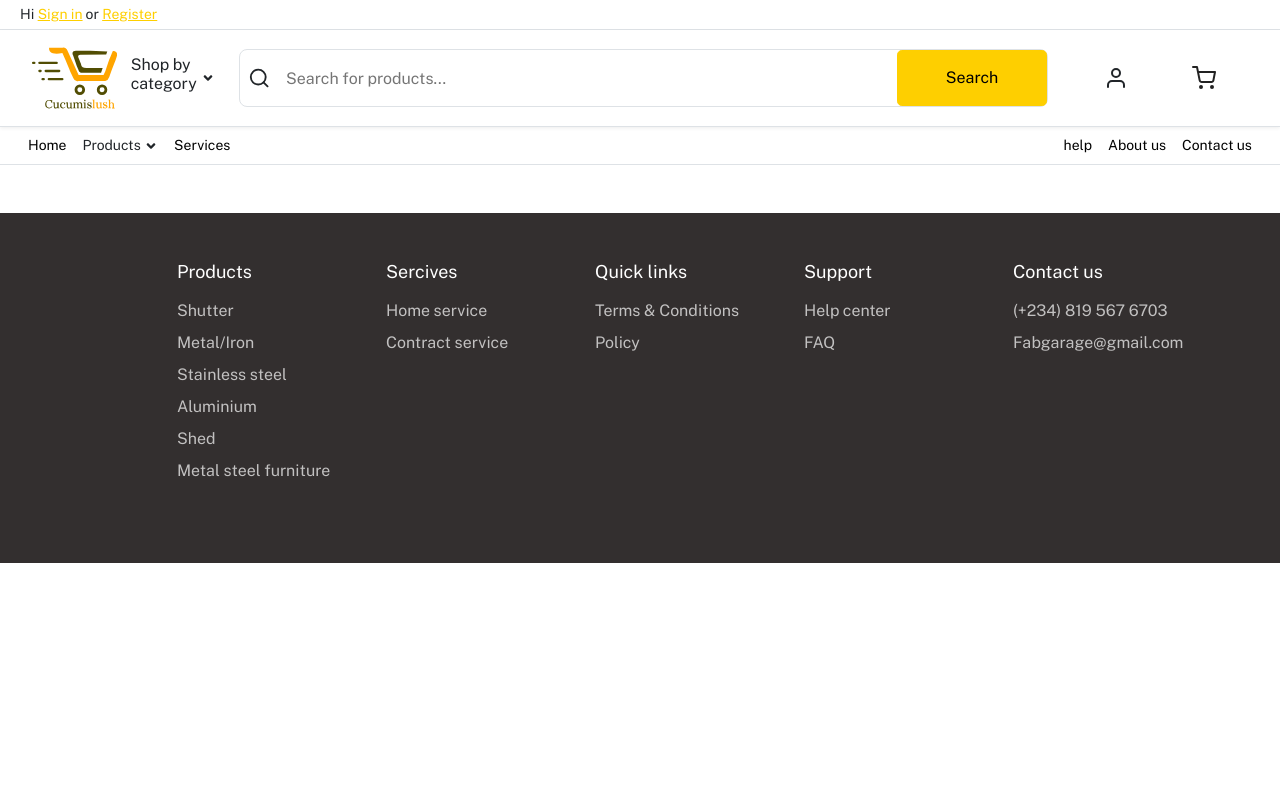
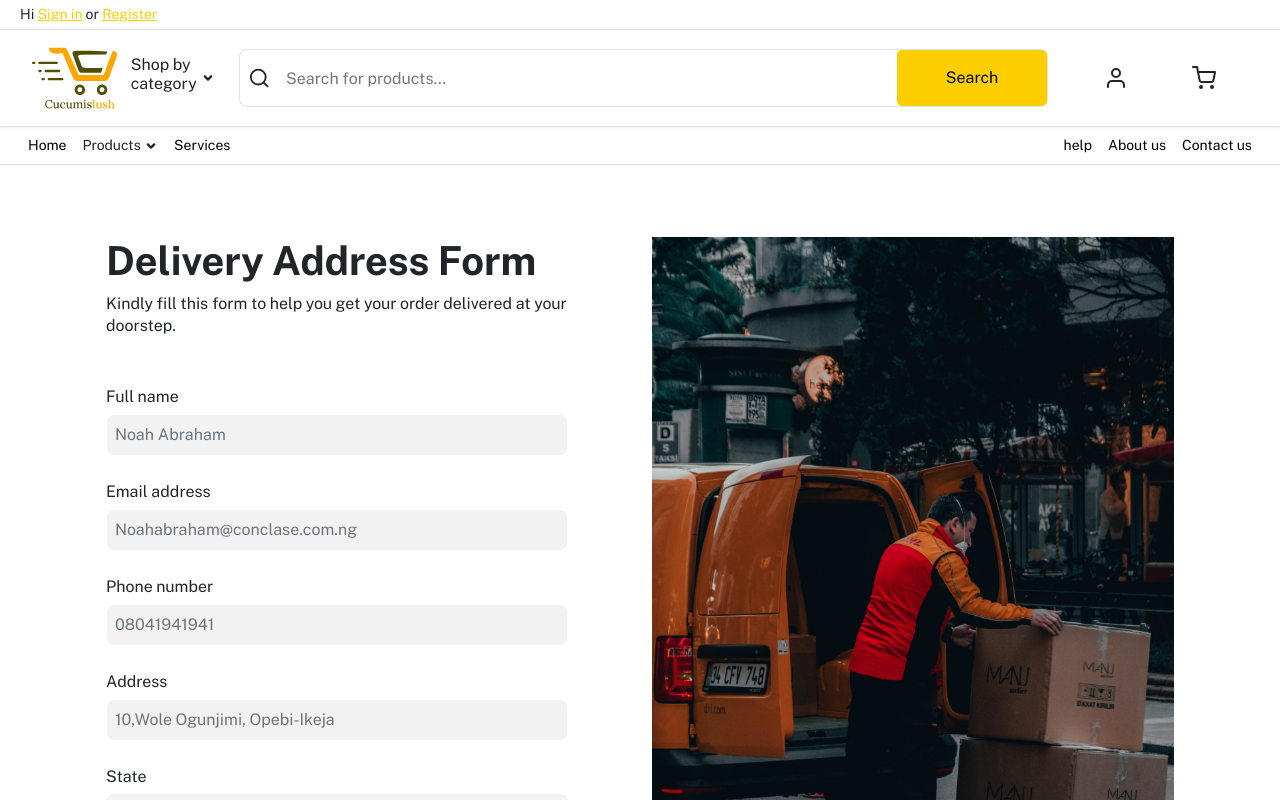
Before and after one commit to AY001A/FAB-SHOP, a React (Create React App) app: page /delivery in a window 1280 px wide. Shown: the top 800 px of the page. Built offline with nearby package versions, Linux system fonts and the light colour scheme.

Commit message:
delivery page done

```diff
--- a/src/pages/deliveryPage/DeliveryPageForm.js
+++ b/src/pages/deliveryPage/DeliveryPageForm.js
@@ -1,17 +1,77 @@
 import React from 'react'
 import "./styles.scss";
+import Delivery from '../../assets/images/delievryImage.svg';
 
 const DeliveryPageForm = () => {
   return (
-    <div className="row">
-      <div className="col">
+    <div className="container deliveryPage mt-5">
+      <div className="row p-4">
+        <div className="col-md-6">
+          <div className="deliveryLeftCol">
+            <h1 className='deliveryHeader'>Delivery Address Form</h1>
+            <p className='deliverParagrapgh'>Kindly fill this form to help you get your order delivered at your doorstep.</p>
+            <form className='my-5'>
+              <div class="mb-4">
+                <label for="exampleInputEmail1" className="labelTitle form-label">Full name</label>
+                <input placeholder='Noah Abraham' type="text" className=" p-2 form-control" id="exampleInputEmail1" aria-describedby="emailHelp" />
+              </div>
 
-      </div>
+              <div class="mb-4">
+                <label for="exampleInputEmail1" className="labelTitle form-label">Email address</label>
+                <input placeholder='Noahabraham@conclase.com.ng' type="email" className=" p-2 form-control" id="exampleInputEmail1" aria-describedby="emailHelp" />
+              </div>
 
-      <div className="col">
+              <div class="mb-4">
+                <label for="exampleInputEmail1" className="labelTitle form-label">Phone number</label>
+                <input placeholder='08041941941' type="number" className=" p-2 form-control" id="exampleInputEmail1" aria-describedby="emailHelp" />
+              </div>
 
-      </div>
+              <div class="mb-4">
+                <label for="exampleInputEmail1" className="labelTitle form-label">Address</label>
+                <input placeholder='10,Wole Ogunjimi, Opebi-Ikeja' type="text" className=" p-2 form-control" id="exampleInputEmail1" aria-describedby="emailHelp" />
+              </div>
+
+              <div class="mb-5">
+                <label for="Select" className="labelTitle form-label">State</label>
+                <select id="Select" className="form-select p-2">
+                  <option>Lagos</option>
+                  <option>Abuja</option>
+                  <option>Kano</option>
+                  <option>Port Harcourt</option>
+                  <option>Delta</option>
+                </select>
+              </div>
+
+              <div className='mt-5'>
+                <button type="submit" className="btn-primary w-100 p-2">Continue</button>
+              </div>
+
+
+            </form>
+          </div>
+
+        </div>
+
+
+
+
+
+
+
+
+        <div className="col-md-6 deliveryImageContainer d-xs-none">
+          <img className='img-fluid' src={Delivery} alt='' />
+
+        </div>
+
+
+
+
+
     </div>
+
+    </div>
+
   )
 }
 
--- a/src/pages/deliveryPage/styles.scss
+++ b/src/pages/deliveryPage/styles.scss
@@ -0,0 +1,49 @@
+.deliveryPage{
+    display: flex;
+    align-items: center;
+    justify-content: center;
+    overflow-x: hidden;
+}
+.deliveryImageContainer{
+    height: 100vh;
+}
+
+.deliveryHeader{
+    font-style: normal;
+    font-weight: 600;
+    font-size: 40px;
+}
+
+.deliverParagrapgh{
+    font-style: normal;
+    font-weight: 400;
+    font-size: 16px;
+    line-height: 22px;
+}
+
+.labelTitle{
+    font-style: normal;
+    font-weight: 500;
+    font-size: 16px;
+    line-height: 19px;
+}
+
+.deliveryImageContainer{
+    display: none;
+}
+
+
+
+@media (min-width: 768px) {
+    .deliveryLeftCol{
+        padding-right: 60px;
+    }
+
+
+ }
+
+ @media (min-width: 576px) {
+    .deliveryImageContainer{
+        display: block;
+    }
+ }
```
